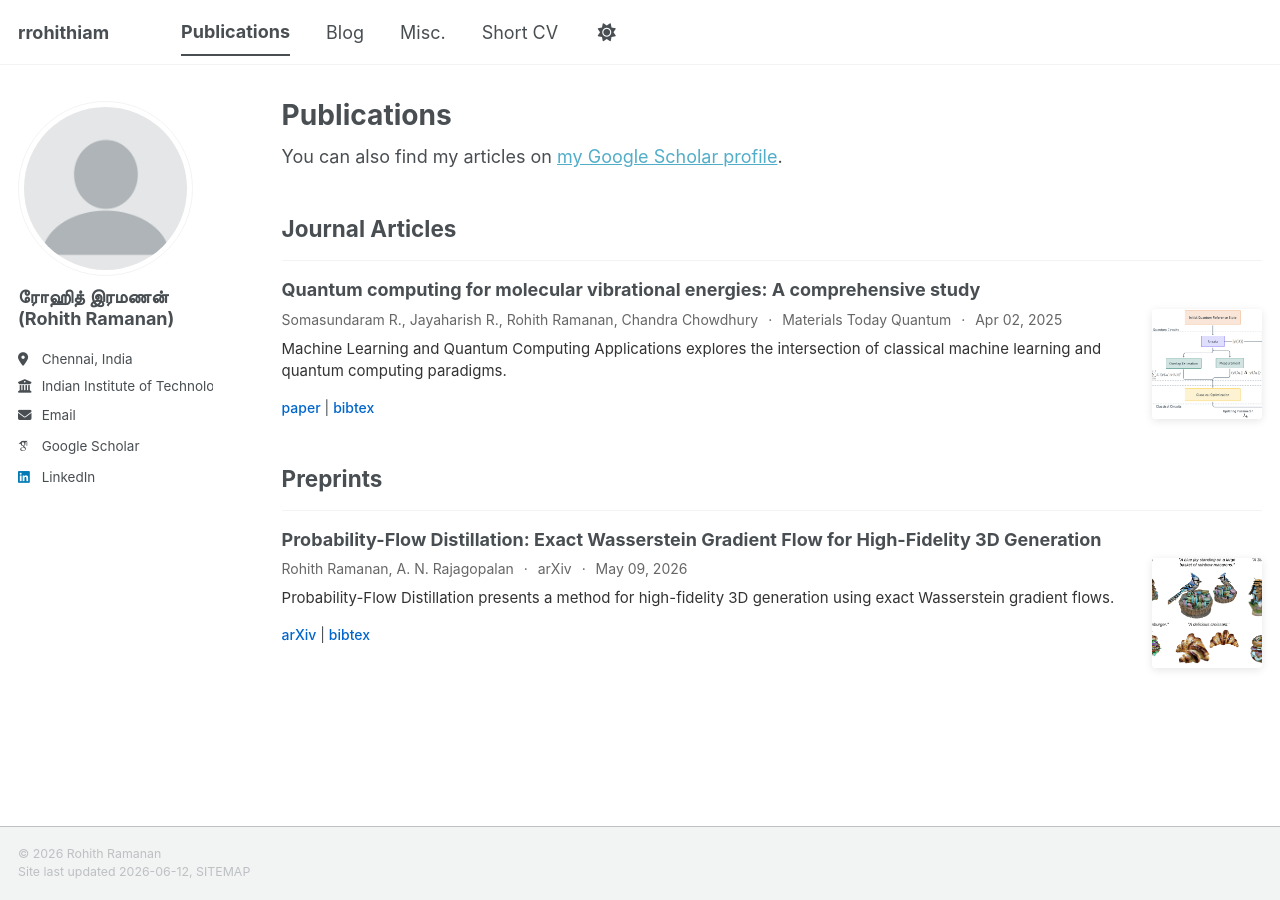
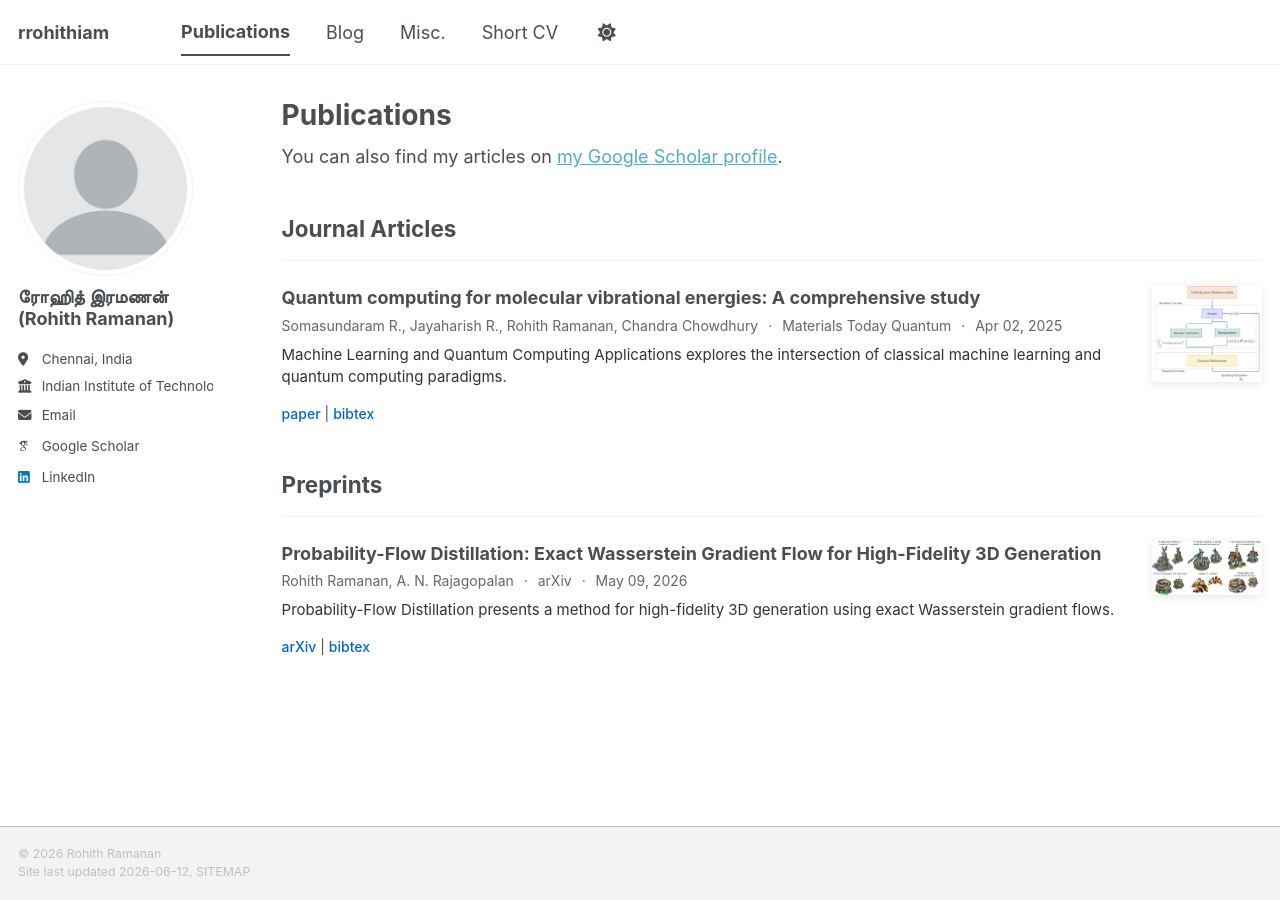
Before and after one commit to rrohithiam/rrohithiam.github.io, a Jekyll site: the page built from _pages/publications.html, in a window 1280 px wide. Built offline with Jekyll 4.4.1, drawn with Linux system fonts in a browser that asks for light colours; some web fonts are replaced; a script bundle is joined from its source files by our own code; library files that are not in the unit come from our copies.

Commit message:
checking pub

```diff
--- a/_includes/archive-single.html
+++ b/_includes/archive-single.html
@@ -27,35 +27,21 @@
     {% endif %}
 
     {% if post.collection == 'publications' %}
-      <h2 class="archive__item-title" itemprop="headline" style="font-size: 1em; margin: 8px 0; cursor: default; text-decoration: none !important;">
-        <span style="text-decoration: none !important;">{{ title }}</span>
-      </h2>
+
       <style>
         .archive__item-title:hover { text-decoration: none !important; }
       </style>
-    {% else %}
-      <h2 class="archive__item-title" itemprop="headline">
-        {% if post.link %}
-          <a href="{{ post.link }}">{{ title }}</a> <a href="{{ base_path }}{{ post.url }}" rel="permalink"><i class="fa fa-link" aria-hidden="true" title="permalink"></i><span class="sr-only">Permalink</span></a>
-        {% else %}
-          <a href="{{ base_path }}{{ post.url }}" rel="permalink">{{ title }}</a>
-        {% endif %}
-      </h2>
-    {% endif %}
 
-    {% if post.read_time %}
-      <p class="page__meta"><i class="fa fa-clock" aria-hidden="true"></i> {% include read-time.html %}</p>
-    {% endif %}
+      <div style="display: flex; gap: 15px; align-items: flex-start; margin: 0;">
 
-    {% if post.collection == 'teaching' %}
-      <p> {{ post.type }}, <i>{{ post.venue }}</i>, {{ post.date | default: "1900-01-01" | date: "%Y" }} </p>
-    {% elsif post.collection == 'publications' %}
+        {{/* Left column: title + meta + description + links */}}
+        <div style="flex: 1; min-width: 0;">
 
-      {{/* Render the publication card entirely from front matter */}}
-      <div style="display: flex; gap: 15px; align-items: flex-start; margin: 4px 0 0 0;">
+          <h2 class="archive__item-title" itemprop="headline"
+              style="font-size: 1em; margin: 8px 0 6px 0; cursor: default; text-decoration: none !important;">
+            <span style="text-decoration: none !important;">{{ title }}</span>
+          </h2>
 
-        <div style="flex: 1; min-width: 0;">
-          {{/* Authors · Venue · Date */}}
           <p style="margin: 0 0 8px 0; font-size: 14px; color: #666;">
             {% if post.authors %}
               <span>{{ post.authors }}</span>
@@ -66,12 +52,10 @@
             <span>{{ post.date | default: "1900-01-01" | date: "%b %d, %Y" }}</span>
           </p>
 
-          {{/* Description / abstract snippet */}}
           {% if post.description %}
             <p style="margin: 0 0 10px 0; font-size: 15px; line-height: 1.5; color: #333;">{{ post.description }}</p>
           {% endif %}
 
-          {{/* Links: arXiv/paper + bibtex */}}
           {% if post.paperurl %}
             <div style="font-size: 14px; position: relative; display: inline-block;">
               {% if post.category == 'preprints' or post.paperurl contains 'arxiv' %}
@@ -95,25 +79,40 @@
               {% endif %}
             </div>
           {% endif %}
+
         </div>
 
-        {{/* Teaser image — only shown if post.image is set */}}
-        {% if post.image %}
-          <div style="flex: 0 0 110px;">
+        {{/* Right column: image, top-aligned, natural aspect ratio */}}
+        {% if post.image and post.image != '' %}
+          <div style="flex: 0 0 110px; margin-top: 6px;">
             <img src="{{ site.baseurl }}/images/{{ post.image }}"
                  alt="teaser"
-                 style="width: 110px; height: 110px; object-fit: cover; border-radius: 4px;
-                        box-shadow: 0 2px 8px rgba(0,0,0,0.1); display: block;">
+                 style="width: 110px; height: auto; display: block; border-radius: 4px;
+                        box-shadow: 0 2px 8px rgba(0,0,0,0.1);">
           </div>
         {% endif %}
 
       </div>
 
-    {% elsif post.date %}
-      <p class="page__date"><strong><i class="fa fa-fw fa-calendar" aria-hidden="true"></i> {{ site.data.ui-text[site.locale].date_label | default: "Published:" }}</strong> <time datetime="{{ post.date | default: "1900-01-01" | date_to_xmlschema }}">{{ post.date | default: "1900-01-01" | date: "%B %d, %Y" }}</time></p>
-    {% endif %}
+    {% else %}
+      <h2 class="archive__item-title" itemprop="headline">
+        {% if post.link %}
+          <a href="{{ post.link }}">{{ title }}</a> <a href="{{ base_path }}{{ post.url }}" rel="permalink"><i class="fa fa-link" aria-hidden="true" title="permalink"></i><span class="sr-only">Permalink</span></a>
+        {% else %}
+          <a href="{{ base_path }}{{ post.url }}" rel="permalink">{{ title }}</a>
+        {% endif %}
+      </h2>
 
-    {% if post.collection != 'publications' %}
+      {% if post.read_time %}
+        <p class="page__meta"><i class="fa fa-clock" aria-hidden="true"></i> {% include read-time.html %}</p>
+      {% endif %}
+
+      {% if post.collection == 'teaching' %}
+        <p> {{ post.type }}, <i>{{ post.venue }}</i>, {{ post.date | default: "1900-01-01" | date: "%Y" }} </p>
+      {% elsif post.date %}
+        <p class="page__date"><strong><i class="fa fa-fw fa-calendar" aria-hidden="true"></i> {{ site.data.ui-text[site.locale].date_label | default: "Published:" }}</strong> <time datetime="{{ post.date | default: "1900-01-01" | date_to_xmlschema }}">{{ post.date | default: "1900-01-01" | date: "%B %d, %Y" }}</time></p>
+      {% endif %}
+
       {% if post.excerpt and site.read_more != 'enabled' %}
         <p class="archive__item-excerpt" itemprop="description">{{ post.excerpt | markdownify }}</p>
       {% elsif post.excerpt and site.read_more == 'enabled' %}
```
